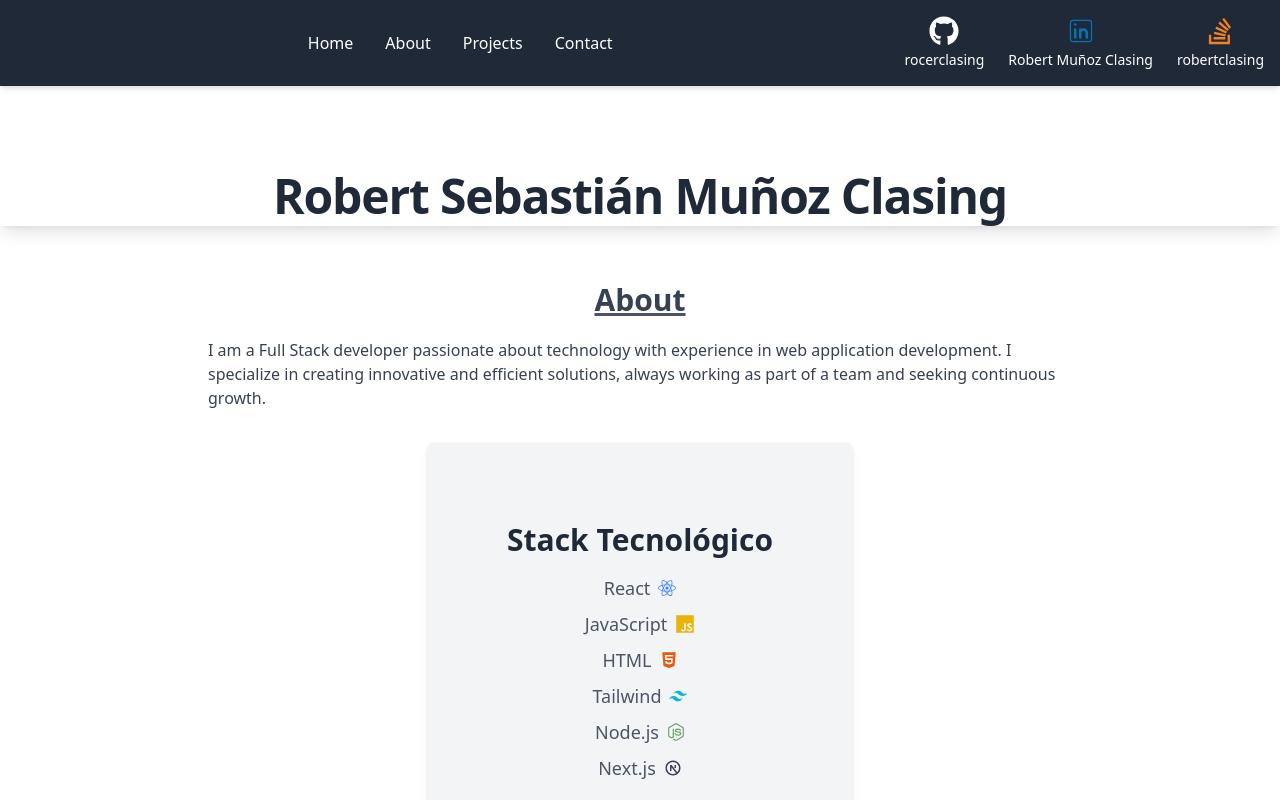
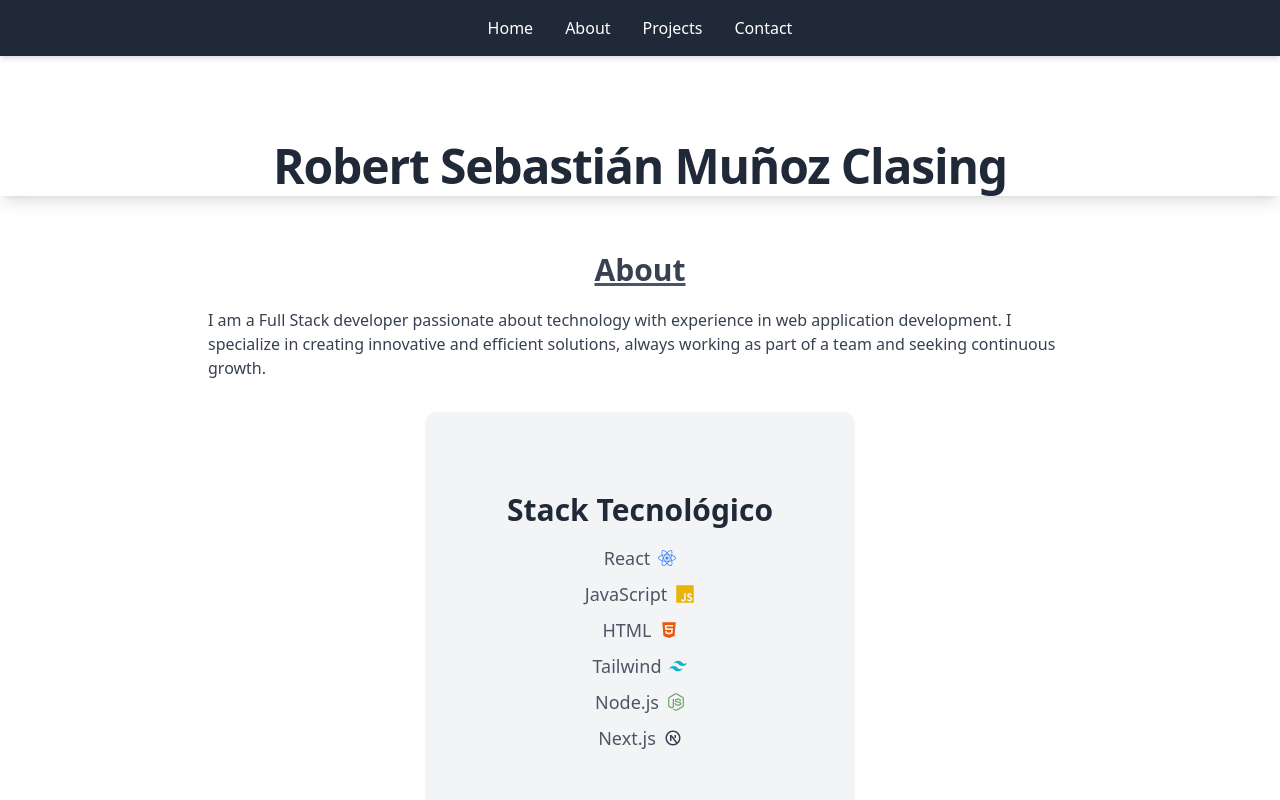
Before and after one commit to rocerclasing/portafolio-rm.github.io.com, a Next.js app: page / in a window 1280 px wide. Shown: the top 800 px of the page. Built offline with nearby package versions, Linux system fonts and the light colour scheme.

Commit message:
se quita los iconos

```diff
--- a/src/components/Navbar.tsx
+++ b/src/components/Navbar.tsx
@@ -1,8 +1,4 @@
 import Link from 'next/link';
-// Icons
-import { FaGithub } from "react-icons/fa";
-import { CiLinkedin } from "react-icons/ci";
-import { FaStackOverflow } from "react-icons/fa";
 
 const Navbar = () => {
   return (
@@ -14,37 +10,6 @@
           <Link href="/projects" className='text-white hover:text-gray-300 transition duration-200'>Projects</Link>
           <Link href="/contact" className='text-white hover:text-gray-300 transition duration-200'>Contact</Link>
         </div>
-
-        {/* Icons section */}
-        <div className="flex items-center space-x-6">
-          <a
-            href="https://github.com/rocerclasing?tab=repositories"
-            target="_blank"
-            rel="noopener noreferrer"
-            className="flex flex-col items-center text-white"
-          >
-            <FaGithub className="icon-github" size={30} style={{ color: 'inherit' }} />
-            <span className="mt-1 text-sm">rocerclasing</span>
-          </a>
-          <a
-            href="https://www.linkedin.com/in/robert-mu%C3%B1oz-clasing-151bb2128?lipi=urn%3Ali%3Apage%3Ad_flagship3_profile_view_base_contact_details%3BfWghjLOOR%2FKvCKmoGVucMA%3D%3D"
-            target="_blank"
-            rel="noopener noreferrer"
-            className="flex flex-col items-center text-white"
-          >
-            <CiLinkedin className="icon-linkedin" size={30} style={{ color: '#0077b5' }} />
-            <span className="mt-1 text-sm">Robert Muñoz Clasing</span>
-          </a>
-          <a
-            href="https://stackoverflow.com/users/27819268/robertclasing"
-            target="_blank"
-            rel="noopener noreferrer"
-            className="flex flex-col items-center text-white"
-          >
-            <FaStackOverflow className="icon-stackoverflow" size={30} style={{ color: '#f48024' }} />
-            <span className="mt-1 text-sm">robertclasing</span>
-          </a>
-        </div>
       </div>
     </nav>
   );
```
